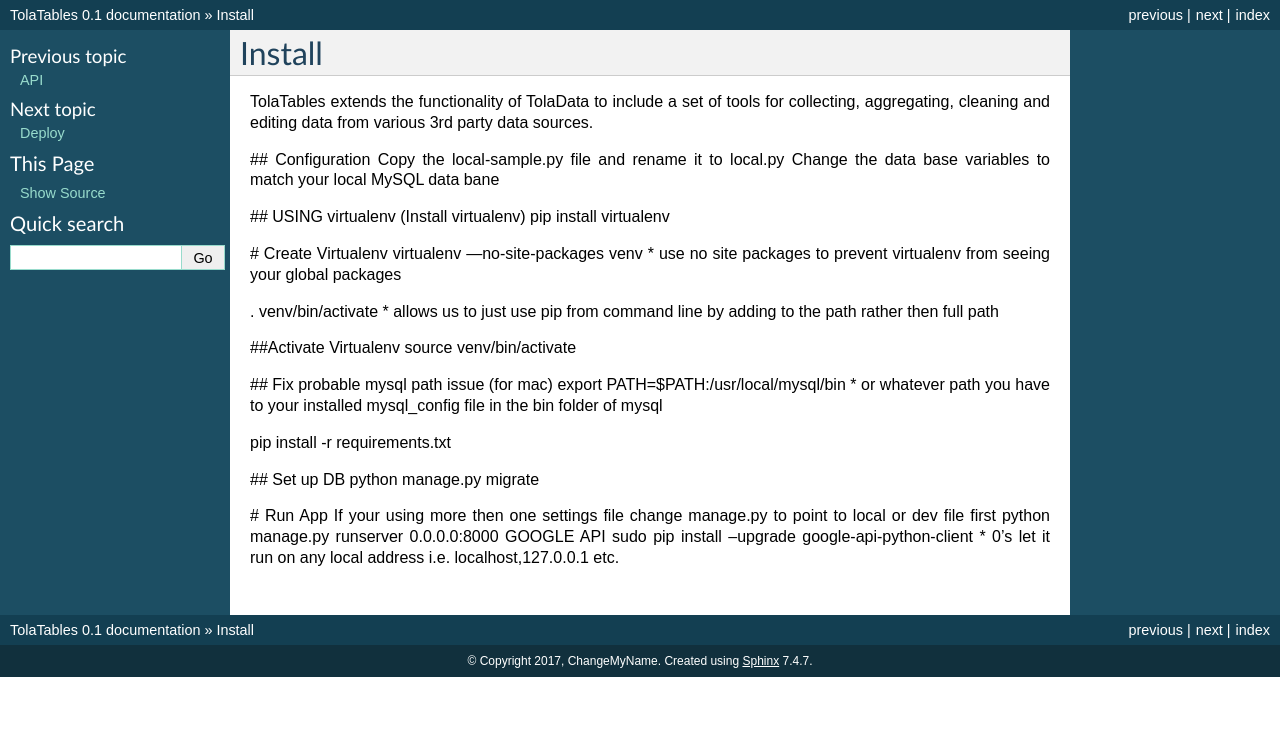
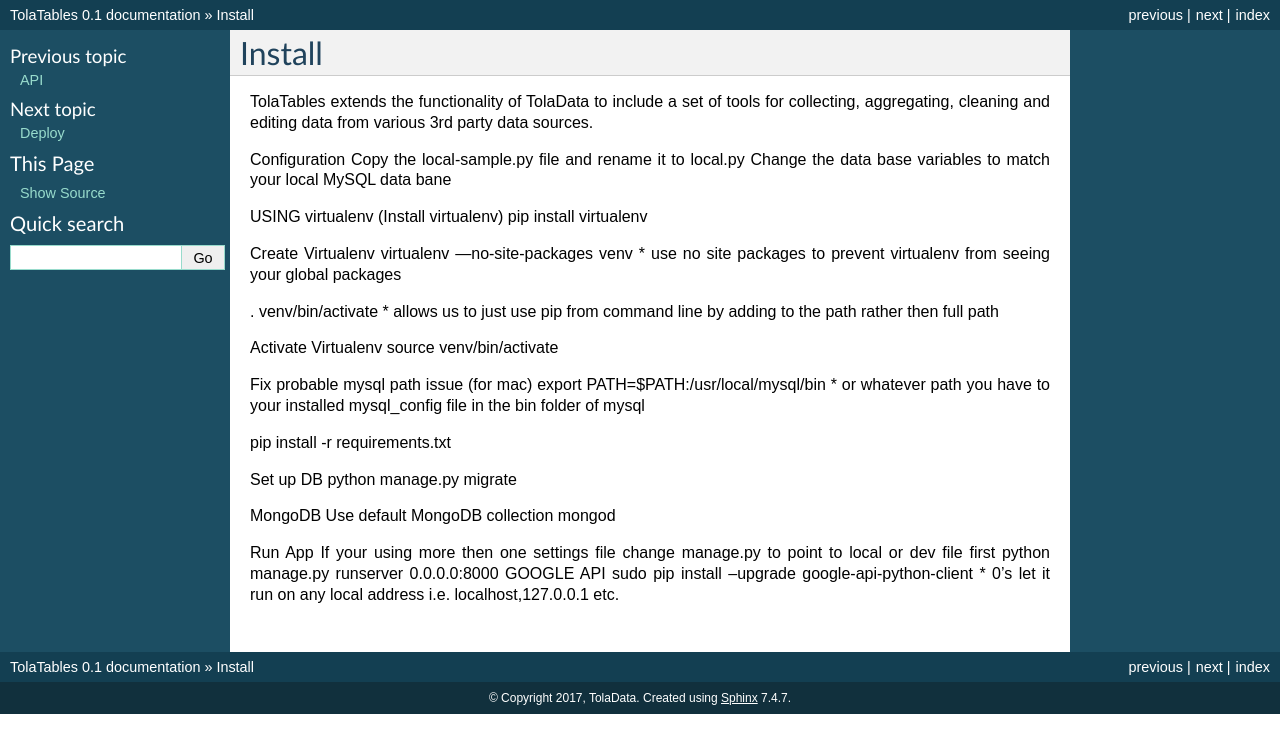
Before and after one commit to toladata/TolaTables, a Sphinx documentation site: the page built from docs/install.rst, in a window 1280 px wide. Shown: the top 753 px of the page. Built offline with Sphinx 7.4.7, drawn with Linux system fonts in a browser that asks for light colours; pages that are not in the unit, such as notebooks, are missing from menus.

```diff
--- a/docs/conf.py
+++ b/docs/conf.py
@@ -41,7 +41,7 @@ master_doc = 'index'
 
 # General information about the project.
 project = u'TolaTables'
-copyright = u'2017, ChangeMyName'
+copyright = u'2017, TolaData'
 
 # The version info for the project you're documenting, acts as replacement for
 # |version| and |release|, also used in various other places throughout the
@@ -184,7 +184,7 @@ latex_elements = {
 # (source start file, target name, title, author, documentclass [howto/manual]).
 latex_documents = [
   ('index', 'TolaTables.tex', u'TolaTables Documentation',
-   u'ChangeToMyName', 'manual'),
+   u'TolaData', 'manual'),
 ]
 
 # The name of an image file (relative to this directory) to place at the top of
@@ -214,7 +214,7 @@ latex_documents = [
 # (source start file, name, description, authors, manual section).
 man_pages = [
     ('index', 'TolaTables', u'TolaTables Documentation',
-     [u'ChangeToMyName'], 1)
+     [u'TolaData'], 1)
 ]
 
 # If true, show URL addresses after external links.
@@ -228,7 +228,7 @@ man_pages = [
 #  dir menu entry, description, category)
 texinfo_documents = [
   ('index', 'TolaTables', u'TolaTables Documentation',
-   u'ChangeToMyName', 'TolaTables', 'One line description of project.',
+   u'TolaData', 'TolaTables', 'Data collection platform for aggregation, cleaning and sharing of data sets.',
    'Miscellaneous'),
 ]
 
--- a/docs/index.rst
+++ b/docs/index.rst
@@ -14,7 +14,6 @@ Contents:
    api
    install
    deploy
-   tests
 
 
 
--- a/docs/install.rst
+++ b/docs/install.rst
@@ -4,34 +4,38 @@ Install
 TolaTables extends the functionality of TolaData to include a set of tools for collecting, aggregating, cleaning and
 editing data from various 3rd party data sources.
 
-## Configuration
+Configuration
 Copy the local-sample.py file and rename it to local.py
 Change the data base variables to match your local MySQL data bane
 
-## USING virtualenv
+USING virtualenv
 (Install virtualenv)
 pip install virtualenv
 
-# Create Virtualenv
+Create Virtualenv
 virtualenv —no-site-packages venv
 * use no site packages to prevent virtualenv from seeing your global packages
 
 . venv/bin/activate
 * allows us to just use pip from command line by adding to the path rather then full path
 
-##Activate Virtualenv
+Activate Virtualenv
 source venv/bin/activate
 
-## Fix probable mysql path issue (for mac)
+Fix probable mysql path issue (for mac)
 export PATH=$PATH:/usr/local/mysql/bin
 * or whatever path you have to your installed mysql_config file in the bin folder of mysql
 
 pip install -r requirements.txt
 
-## Set up DB
+Set up DB
 python manage.py migrate
 
-# Run App
+MongoDB
+Use default MongoDB collection
+mongod
+
+Run App
 If your using more then one settings file change manage.py to point to local or dev file first
 python manage.py runserver 0.0.0.0:8000
 GOOGLE API
```
Also changed, not shown: docs/api.rst (+8 -18 lines).
